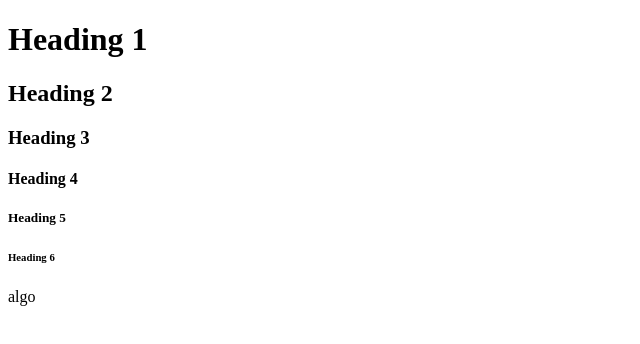
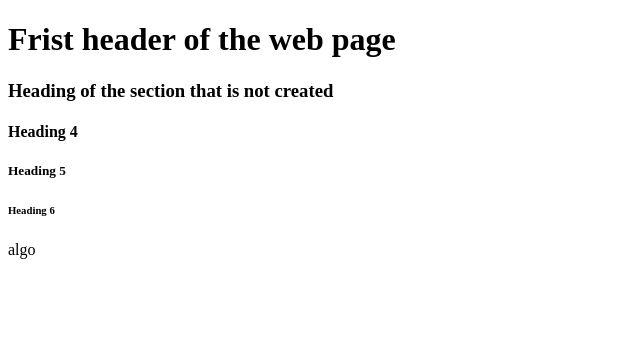
Before and after one commit to AgustinPasquali/devopsclass, a plain HTML site: page index.html in a window 1280 px wide. Shown: the whole page, without its empty margins (0-640 px from the left). Drawn offline with Linux system fonts and the light colour scheme.

Commit message:
Modifications done by dev1

```diff
--- a/index.html
+++ b/index.html
@@ -2,13 +2,14 @@
 <html>
 <body>
 
-<h1>Heading 1</h1>
-<h2>Heading 2</h2>
-<h3>Heading 3</h3>
+<h1>Frist header of the web page</h1>
+
+<h3>Heading of the section that is not created</h3>
 <h4>Heading 4</h4>
 <h5>Heading 5</h5>
 <h6>Heading 6</h6>
 <p>algo</p>
+
 </body>
 
 </html>
```
